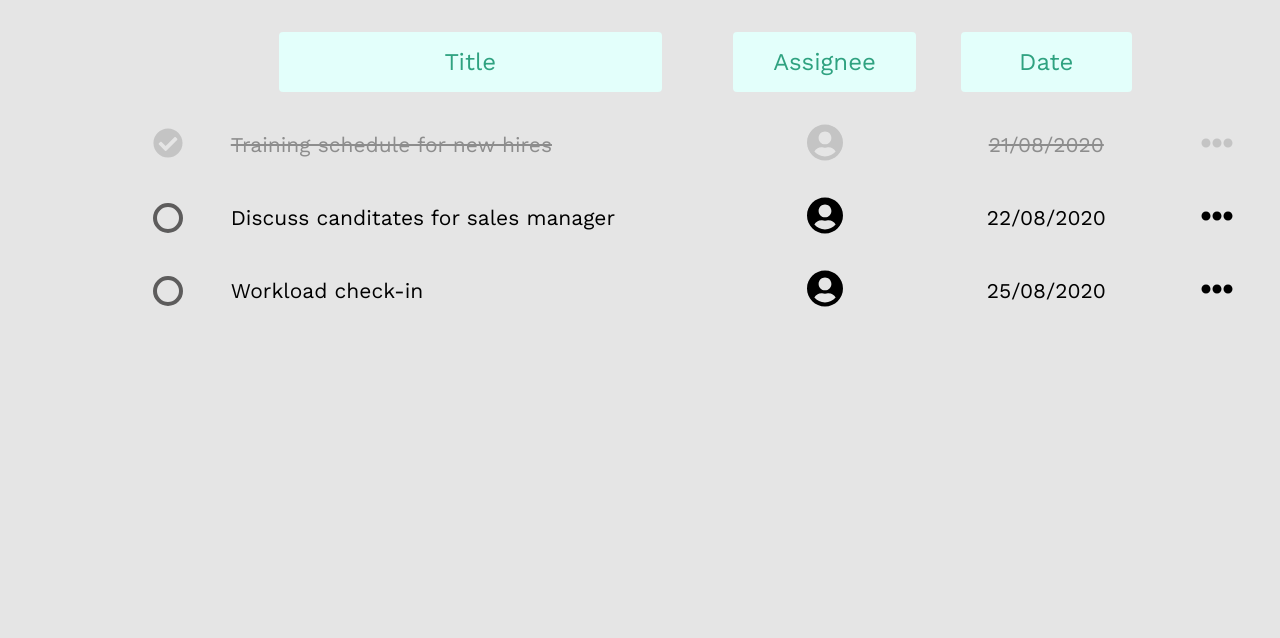
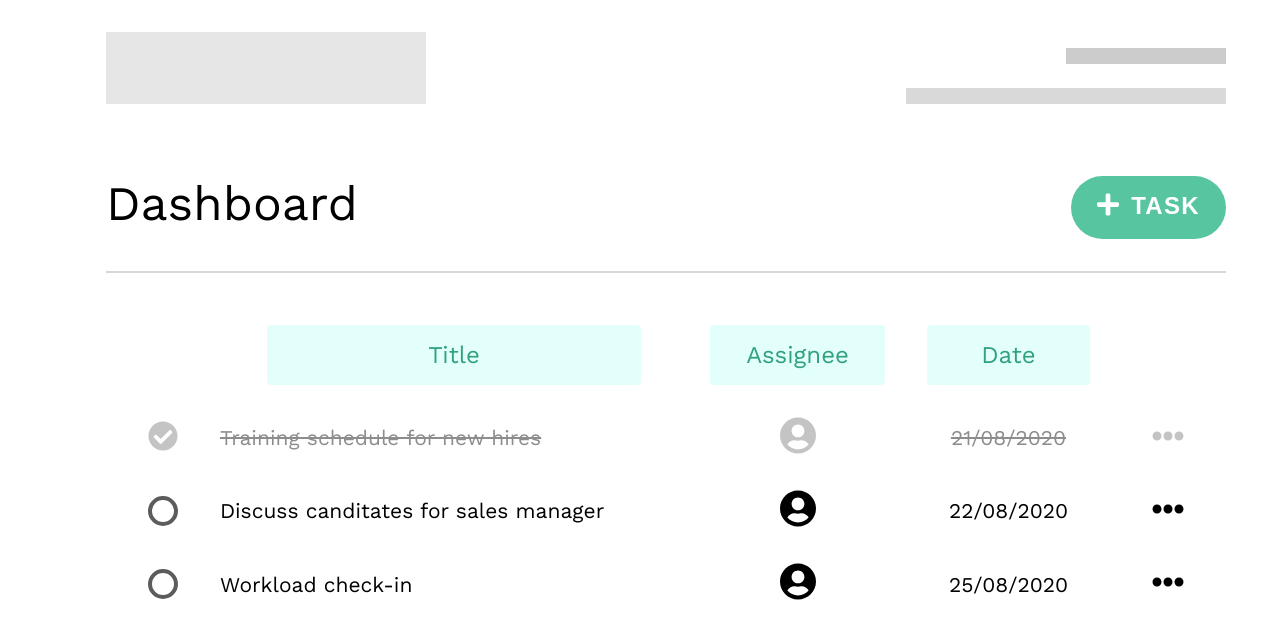
Before and after one commit to badalsaibo/dashboard-demo, a React (Create React App) app: page / in a window 1280 px wide. Shown: the top 638 px of the page. Built offline with nearby package versions, Linux system fonts and the light colour scheme.

Commit message:
Added header component

```diff
--- a/src/App.css
+++ b/src/App.css
@@ -1,4 +1,5 @@
 .container {
   padding-top: 32px;
   padding-left: 106px;
+  padding-right: 54px;
 }
--- a/src/App.js
+++ b/src/App.js
@@ -1,8 +1,8 @@
-import React, { useState, createContext } from 'react';
+import React, { useState } from 'react';
 
 import Task from './components/Task/Task';
 // import ExpandedTask from './components/ExpandedTask/ExpandedTask';
-// import AddTask from './components/AddTask/AddTask';
+import Header from './components/Header/Header';
 import TaskContainer from './components/TaskContainer/TaskContainer';
 
 import './App.css';
@@ -58,6 +58,7 @@ function App() {
 
   return (
     <div className="container">
+      <Header />
       <TaskContainer>
         {tasks.map((e) => (
           <Task data={e} key={e.id} toggleCompleted={toggleCompleted} />
--- /dev/null
+++ b/src/components/Header/Header.css
@@ -0,0 +1,58 @@
+.sub-header {
+  display: flex;
+  justify-content: space-between;
+  border-bottom: 2px solid #d7d7d7;
+  padding-bottom: 32px;
+}
+
+.sub-header__title {
+  font-weight: 400;
+  font-size: 48px;
+  line-height: 56px;
+}
+
+.sub-header__button {
+  background: #58c5a1;
+  border-radius: 36px;
+  width: auto;
+  padding: 16px 26px;
+  font-weight: 600;
+  display: flex;
+  justify-content: center;
+}
+
+.sub-header__icon {
+  fill: #fff;
+  margin-right: 12px;
+}
+
+/* placeholders */
+.placeholder-div-1 {
+  width: 320px;
+  height: 72px;
+  background: #e6e6e6;
+}
+
+.placeholder-div-2 {
+  width: 160px;
+  height: 16px;
+  background: #cccccc;
+  margin-bottom: 24px;
+  margin-left: auto;
+}
+
+.placeholder-div-3 {
+  width: 320px;
+  height: 16px;
+  background: #d9d9d9;
+}
+
+.header {
+  display: flex;
+  justify-content: space-between;
+  align-items: baseline;
+  margin-bottom: 72px;
+}
+
+.navbar {
+}
--- /dev/null
+++ b/src/components/Header/Header.js
@@ -0,0 +1,30 @@
+import React from 'react';
+
+import { ReactComponent as AddIcon } from '../../icons/plus.svg';
+
+import './Header.css';
+
+const Header = (props) => {
+  return (
+    <>
+      <header className="header">
+        <div className="placeholder-div-1"></div>
+        <nav className="navbar">
+          <div className="placeholder-div-2"></div>
+          <div className="placeholder-div-3"></div>
+        </nav>
+      </header>
+      <div className="sub-header">
+        <h2 className="sub-header__title">Dashboard</h2>
+        <button className="primary-button sub-header__button">
+          <span className="sub-header__icon">
+            <AddIcon width="22" />
+          </span>
+          task
+        </button>
+      </div>
+    </>
+  );
+};
+
+export default Header;
--- a/src/components/Task/Task.css
+++ b/src/components/Task/Task.css
@@ -2,16 +2,9 @@
   display: contents;
 }
 
-/*
-
-.task::after {
-  position: absolute;
-  content: '';
-  width: 100%;
-  top: 0;
-  left: 0;
-  background-color: red;
-} */
+.task:first-child {
+  margin-top: 16px;
+}
 
 .task__checkbox {
   grid-column: 1;
--- a/src/components/TaskContainer/TaskContainer.css
+++ b/src/components/TaskContainer/TaskContainer.css
@@ -4,6 +4,7 @@
   justify-items: center;
   align-items: center;
   row-gap: 32px;
+  margin-top: 52px;
 }
 
 .task-container__header-title {
--- a/src/index.css
+++ b/src/index.css
@@ -11,7 +11,6 @@ html {
 }
 
 body {
-  background-color: #e5e5e5;
   max-width: 1440px;
   font-family: 'Work Sans', -apple-system, 'Roboto', 'Helvetica Neue',
     sans-serif;
```
